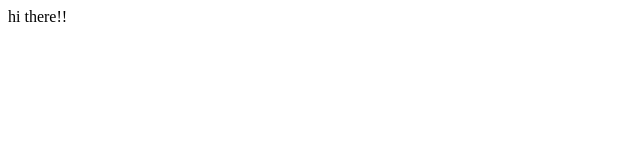
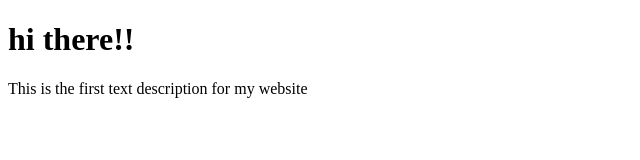
Before and after one commit to jandresca/studio-dev-lessons, a plain HTML site: page index.html in a window 1280 px wide. Shown: the whole page, without its empty margins (0-640 px from the left). Drawn offline with Linux system fonts and the light colour scheme.

Commit message:
Addes initial tags to html and improved documentation

```diff
--- a/index.html
+++ b/index.html
@@ -7,6 +7,7 @@
     <title>Lesson 1</title>
 </head>
 <body>
-    hi there!!
+    <h1>hi there!!</h1>
+    <p>This is the first text description for my website</p>
 </body>
 </html>
```
Also changed, not shown: 1 other file.
